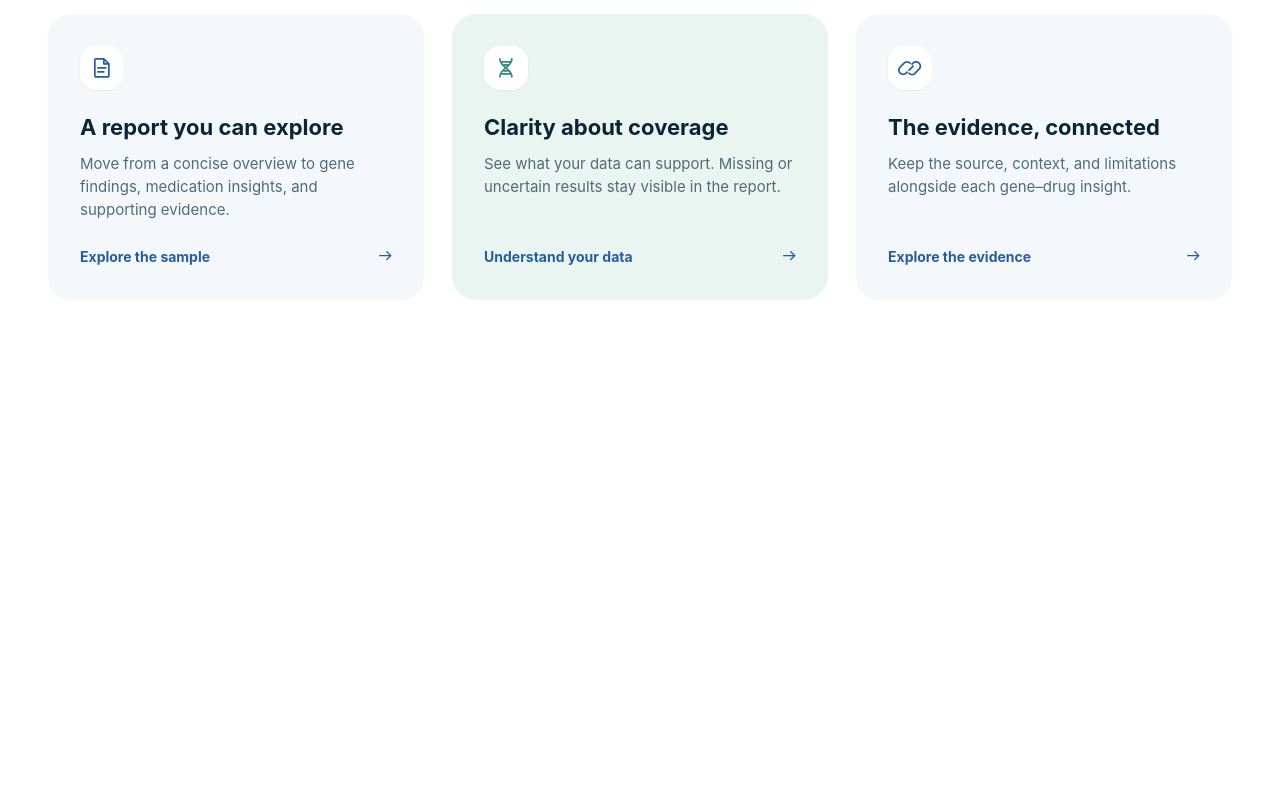
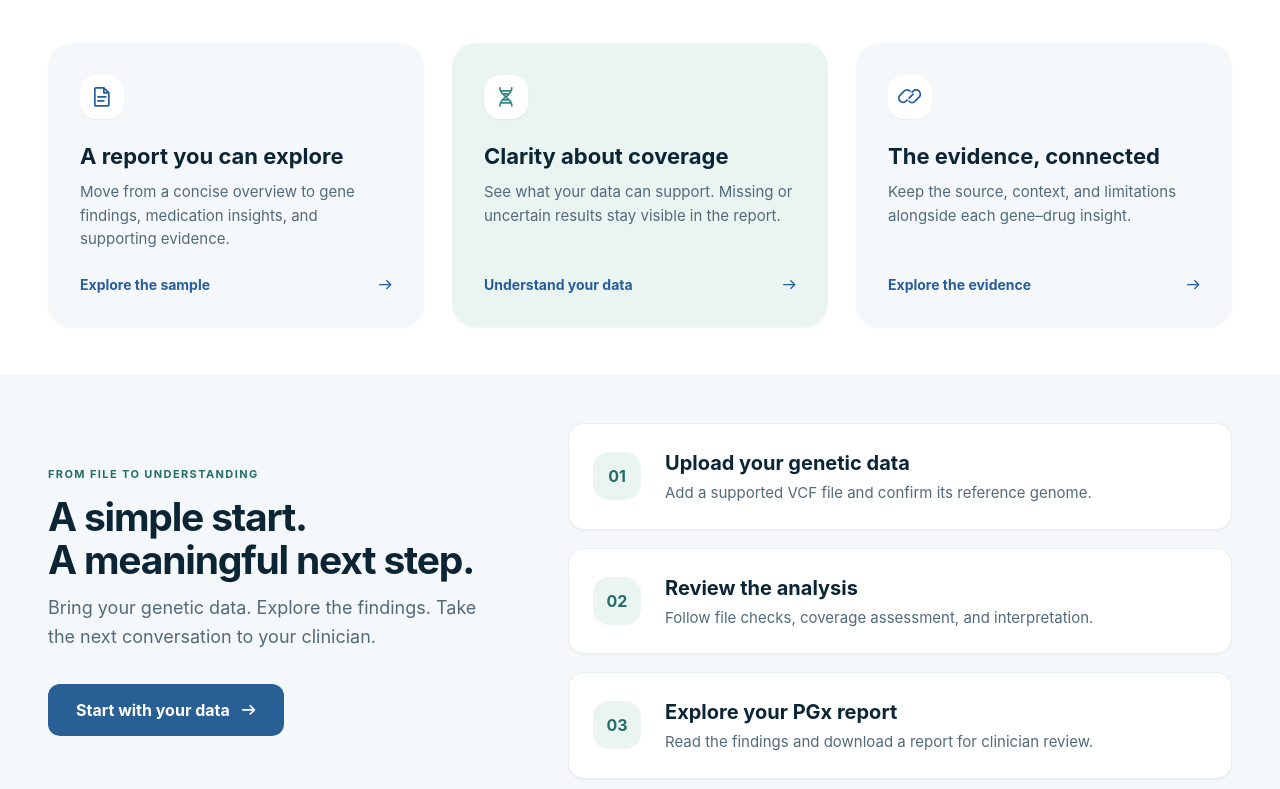
Before and after one commit to Faizan-Yasin/Genyx-PGX-Frontend, a React (Vite) app: page / in a window 1280 px wide. Shown: the part 1045-1834 px from the top of the page. Before the commit the page ends 1392 px from the top, so only its background shows below. Built offline with nearby package versions, Linux system fonts and the light colour scheme.

Commit message:
Add Responsive HowItWorks Section

```diff
--- /dev/null
+++ b/src/components/HowItWorks.tsx
@@ -0,0 +1,95 @@
+import { NavLink } from "react-router"
+
+const steps = [
+    {
+        number: "01",
+        title: "Upload your genetic data",
+        description: "Add a supported VCF file and confirm its reference genome.",
+    },
+    {
+        number: "02",
+        title: "Review the analysis",
+        description: "Follow file checks, coverage assessment, and interpretation.",
+    },
+    {
+        number: "03",
+        title: "Explore your PGx report",
+        description: "Read the findings and download a report for clinician review.",
+    },
+]
+
+const HowItWorks = () => {
+    return (
+        <section className="w-full bg-[#F4F8FA] py-8 sm:py-10 lg:py-12">
+            <div className="mx-auto max-w-360 px-6 sm:px-8 lg:px-10 xl:px-12">
+                <div className="grid grid-cols-1 items-center gap-12 lg:grid-cols-12 lg:gap-10 xl:gap-16">
+
+                    <div className="flex min-w-0 flex-col items-start lg:col-span-5">
+                        <span className="text-[10px] mx-auto font-bold lg:mx-0 tracking-[1.4px] text-[#246D69] uppercase sm:text-[11px]">
+                            FROM FILE TO UNDERSTANDING
+                        </span>
+
+                        <h2 className="mt-3 text-[32px] font-bold mx-auto text-center lg:text-left lg:mx-0 leading-[1.12] tracking-[-0.8px] text-[#0B2535] sm:text-[39px] xl:tracking-[-1.2px]">
+                            A simple start.
+                            <br />
+                            A meaningful next step.
+                        </h2>
+
+                        <p className="mt-3 max-w-85 sm:max-w-110 md:max-w-125 lg::max-w-150 text-[15px] mx-auto text-center lg:text-left lg:mx-0 leading-[1.6] text-[#526A79] sm:text-[17px] lg:text-[18px]">
+                            Bring your genetic data. Explore the findings. Take the next conversation to your clinician.
+                        </p>
+
+                        <NavLink
+                            to="/start-analysis"
+                            className="mt-8 inline-flex h-12 mx-auto lg:mx-0 items-center justify-center gap-3 rounded-xl bg-[#286096] px-6 text-[15px] font-bold text-white transition-all duration-200 hover:bg-[#1E4B77] hover:shadow-md sm:h-13 sm:px-7 sm:text-[16px]"
+                        >
+                            <span>Start with your data</span>
+                            <svg
+                                width="14"
+                                height="10"
+                                viewBox="0 0 14 10"
+                                fill="none"
+                                xmlns="http://www.w3.org/2000/svg"
+                                className="h-3.5 w-3.5 text-white"
+                                aria-hidden="true"
+                            >
+                                <path
+                                    d="M0.708328 4.87501H12.375M8.20833 9.04168L12.375 4.87501L8.20833 0.708344"
+                                    stroke="currentColor"
+                                    strokeWidth="1.6"
+                                    strokeLinecap="round"
+                                    strokeLinejoin="round"
+                                />
+                            </svg>
+                        </NavLink>
+                    </div>
+
+                    <div className="flex flex-col gap-4.5 lg:col-span-7">
+                        {steps.map((step) => (
+                            <div
+                                key={step.number}
+                                className="flex flex-col gap-4 rounded-2xl border border-[#E5ECEE]/80 bg-white p-5 transitio-all duration-200 shadow-xs hover:shadow-md hover:-translate-y-1 sm:flex-row sm:items-center sm:p-6 sm:gap-6"
+                            >
+                                <div className="flex h-11 w-11 shrink-0 items-center justify-center rounded-2xl bg-[#EAF5F2] text-[15px] font-bold text-[#246D69] sm:h-12 sm:w-12 sm:text-[16px]">
+                                    {step.number}
+                                </div>
+
+                                <div className="min-w-0 flex-1">
+                                    <h3 className="text-[18px] font-bold text-[#0B2535] sm:text-[20px]">
+                                        {step.title}
+                                    </h3>
+                                    <p className="mt-1 text-[14px] leading-normal text-[#526A79] sm:text-[15px]">
+                                        {step.description}
+                                    </p>
+                                </div>
+                            </div>
+                        ))}
+                    </div>
+
+                </div>
+            </div>
+        </section>
+    )
+}
+
+export default HowItWorks
--- a/src/components/PlatformFeatures.tsx
+++ b/src/components/PlatformFeatures.tsx
@@ -43,15 +43,15 @@ const PlatformFeatures = () => {
             <div className="mx-auto max-w-360 px-6 sm:px-8 lg:px-10 xl:px-12">
 
                 <div className="max-w-240">
-                    <span className="text-[11px] font-bold tracking-[1.4px] text-[#246D69] uppercase sm:text-[12px]">
+                    <span className="text-[11px] font-bold text-center block lg:inline lg:text-left tracking-[1.4px] text-[#246D69] uppercase sm:text-[12px]">
                         THE PLATFORM
                     </span>
 
-                    <h2 className="mt-2.5 text-[32px] font-bold tracking-[-0.8px] text-[#0B2535] sm:text-[39px] sm:leading-[1.1] lg:text-[46px] xl:tracking-[-1.2px]">
+                    <h2 className="mt-2.5 text-[32px] leading-tight font-bold text-center lg:text-left tracking-[-0.8px] text-[#0B2535] sm:text-[39px] sm:leading-[1.1] lg:text-[46px] xl:tracking-[-1.2px]">
                         Complex genetics. Clearer insights.
                     </h2>
 
-                    <p className="mt-3.5 text-[16px] leading-normal text-[#526A79] sm:text-[18px] lg:text-[19px]">
+                    <p className="mt-3.5 max-w-85 sm:max-w-110 md:max-w-125 lg::max-w-150 mx-auto lg:mx-0 text-[16px] leading-normal text-center lg:text-left text-[#526A79] sm:text-[18px] lg:text-[19px]">
                         A thoughtful workspace for understanding pharmacogenomic data, from upload to interpretation.
                     </p>
                 </div>
@@ -60,7 +60,7 @@ const PlatformFeatures = () => {
                     {featureCards.map((card) => (
                         <div
                             key={card.title}
-                            className={`group flex flex-col justify-between rounded-3xl p-6 sm:p-8 transition-transform duration-200 shadow-xs hover:shadow-md hover:-translate-y-1 ${card.bgColor}`}
+                            className={`group flex flex-col justify-between rounded-3xl p-6 sm:p-8 transition-all duration-200 shadow-xs hover:shadow-md hover:-translate-y-1 ${card.bgColor}`}
                         >
                             <div>
                                 <div
--- a/src/components/hero/HeroLeft.tsx
+++ b/src/components/hero/HeroLeft.tsx
@@ -121,7 +121,7 @@ const HeroLeft = () => {
                 </span>
             </h1>
 
-            <p className="mt-6 max-w-120 md:max-w-150 text-center lg:text-left lg:max-w-125 text-[16px] leading-[1.55] text-[#B9CDD7] sm:text-[17px] lg:text-[18px]">
+            <p className="mt-6 max-w-85 sm:max-w-110 md:max-w-125 lg::max-w-150 text-center lg:text-left lg:max-w-125 text-[16px] leading-[1.55] text-[#B9CDD7] sm:text-[17px] lg:text-[18px]">
                 Turn genetic data into a clearer understanding of how your genes
                 may affect medication response.
             </p>
--- a/src/pages/Home.tsx
+++ b/src/pages/Home.tsx
@@ -2,6 +2,7 @@ import BenefitStrip from "../components/BenefitStrip"
 import Hero from "../components/hero/Hero"
 import Navbar from "../components/Navbar"
 import PlatformFeatures from "../components/PlatformFeatures"
+import HowItWorks from "../components/HowItWorks"
 
 const Home = () => {
     return (
@@ -11,6 +12,7 @@ const Home = () => {
                 <Hero />
                 <BenefitStrip />
                 <PlatformFeatures />
+                <HowItWorks/>
             </main>
         </div>
     )
```
